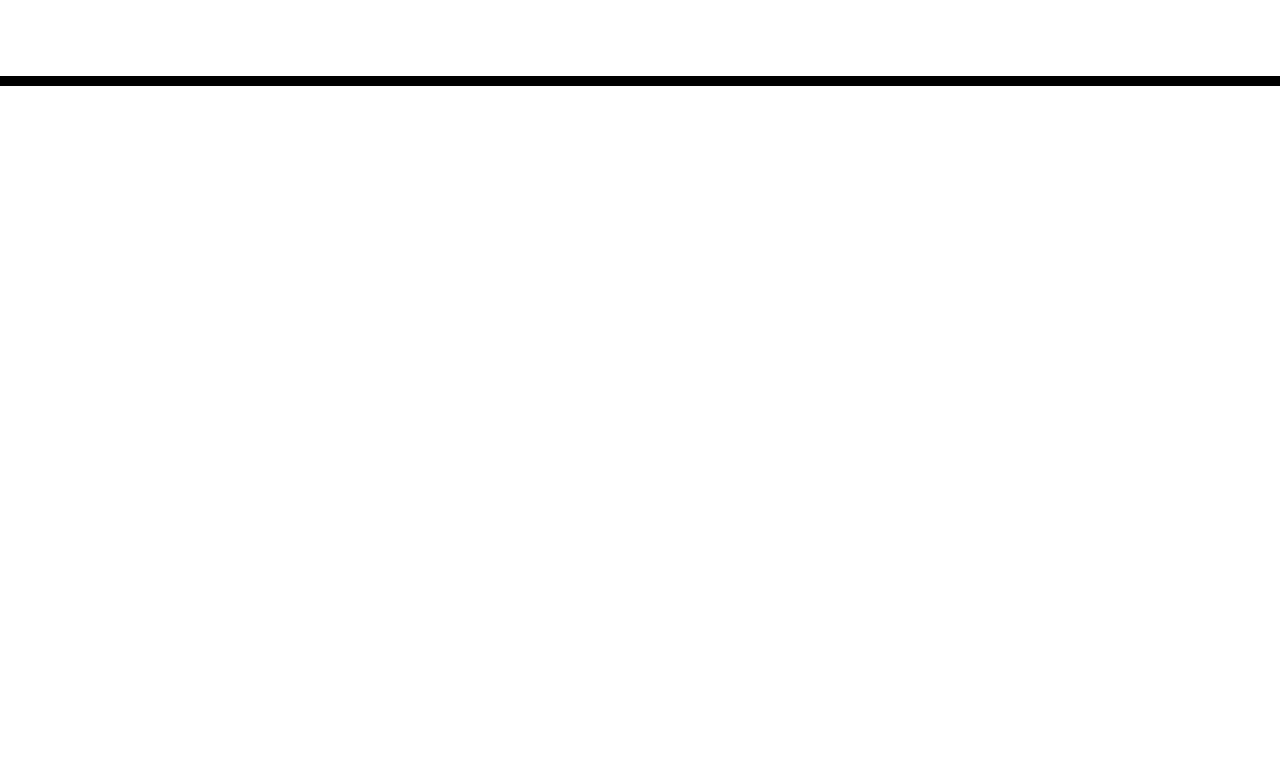
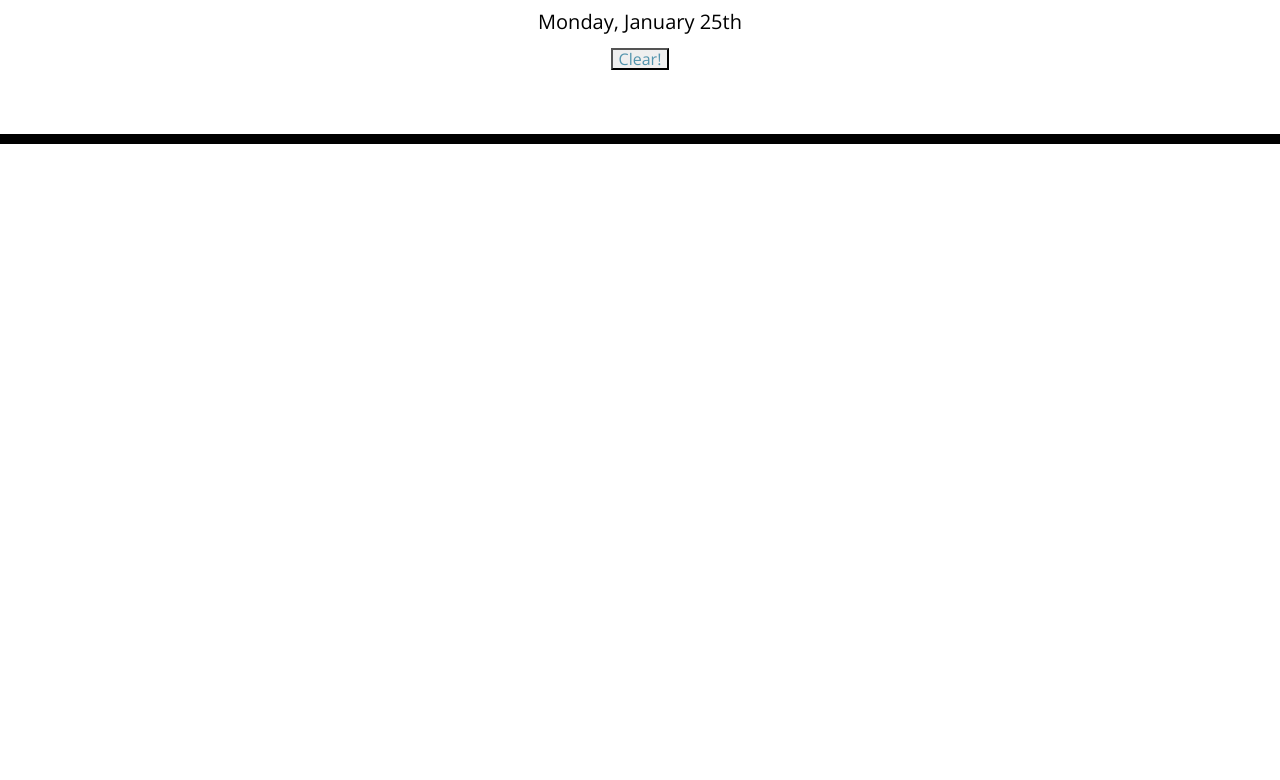
Before and after one commit to danioDev2013/Schedule_Your_Day, a plain HTML site: page index.html in a window 1280 px wide. Shown: the part 182-962 px from the top of the page. Before the commit the page ends 800 px from the top, so only its background shows below. Drawn offline with nearby package versions, Linux system fonts and the light colour scheme.

Commit message:
added a clear button and rows and columns on js, commit

```diff
--- a/assets/css/style.css
+++ b/assets/css/style.css
@@ -69,3 +69,6 @@ body {
     font-size: 20px;
     transition: all .3s ease-in-out;
   }
+  .clear-btn {
+    color: rgb(83, 148, 173);
+  }
--- a/assets/js/script.js
+++ b/assets/js/script.js
@@ -1,15 +1,31 @@
-//create the time blocks
-//color coding, past, present, or future
-//when click, enter event
-//click to save to local storage
+$(".clear-btn").text("Clear!");
 
-//time for current date
-//loop for rows and columns
-//rows
-//columns
+$( document ).ready(function() {
 
-//append
+    //using moment for the date
+    $("#currentDay").text(moment().format("dddd, MMMM Do"));
 
-//save button
+    for(let i = 9; i < 18; i++){
+        var row = $('<div class="row">' + '</div>')
 
-//clear button
+        var column1 = $('<div class="col-sm-2">' + '</div>');
+
+        var column2 = $('<div class="col-sm-8>' + '</div>');
+
+        var column3 = $('<div class="col-sm-1' + '</div>');
+
+        row.append(column1);
+        row.append(column2);
+        row.append(column3);
+
+        $(".container").append(row);
+        console.log("hi");
+    }
+
+
+
+
+
+
+
+})
--- a/index.html
+++ b/index.html
@@ -27,6 +27,7 @@
       <h1 class="display-3">Work Day Scheduler</h1>
       <p class="lead">A simple calendar app for scheduling your work day</p>
       <p id="currentDay" class="lead"></p>
+      <button class="clear-btn"></button>
     </header>
     <div class="container">
       <!-- Timeblocks go here -->
```
